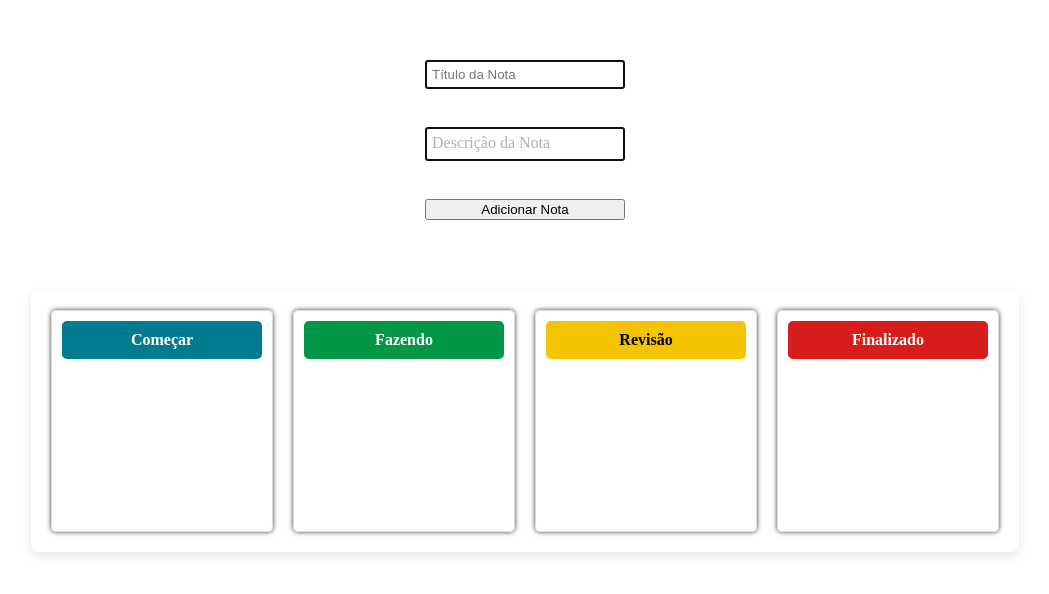
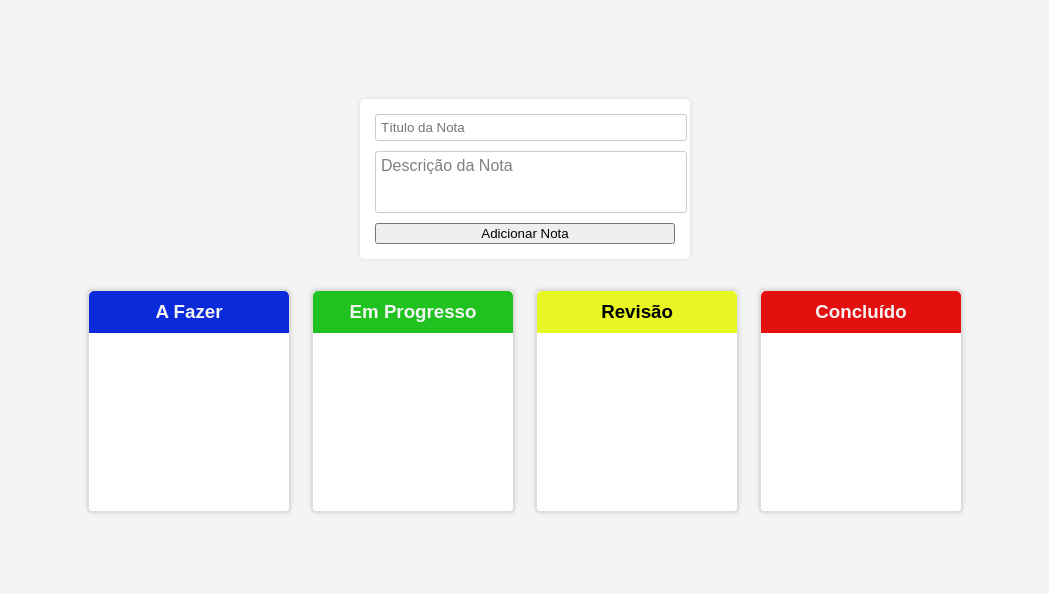
Before and after one commit to PedroMarcioDev/Projeto-Kanban, a plain HTML site: page Kanban/index.html in a window 1280 px wide. Shown: the part 102-696 px from the top of the page, without its empty margins (115-1164 px from the left). Drawn offline with Linux system fonts and the light colour scheme.

Commit message:
0.3.3
Ajustes feitos no teste funcionaram no projeto principal.

```diff
--- a/Kanban/estilo.css
+++ b/Kanban/estilo.css
@@ -1,101 +1,94 @@
-body{
-    background-color: rgb(255, 255, 255);
+body {
+    font-family: Arial, sans-serif;
     display: flex;
     justify-content: center;
+    align-items: center;
     height: 100vh;
-    align-items:center;
+    background-color: #f4f4f4;
     flex-direction: column;
 }
-
-.kanban{
+.container {
+    display: flex;
+    flex-direction: column;
+    align-items: center;
+    gap: 10px;
+    width: 80%;
+    max-width: 800px;
+}
+.kanban {
+    display: flex;
+    gap: 20px;
     justify-content: center;
-    gap: 20px;
-    margin-top: 40px;
-    display: flex;
+    /*flex-wrap: wrap;*/
+}
+.column {
+    width: 180px;
     background: white;
-    padding: 20px;
-    border-radius: 8px;
-    box-shadow: 0 4px 10px rgba(0, 0, 0, 0.1);
-}
-
-.column{
     padding: 10px;
-    width: 200px;
     border-radius: 5px;
-   /* background-color: whitesmoke;*/
-    box-shadow: 0 0 5px rgb(61, 61, 61);
+    box-shadow: 0 0 5px rgba(0, 0, 0, 0.1);
     min-height: 200px;
     text-align: center;
-    border: 1px solid #ddd;
+    border: 2px solid #ddd;
 }
 
 .column h3 {
-    margin: 0;
+    margin: -10px -10px 10px -10px;
     padding: 10px;
-    border-radius: 5px;
-    color: white;
-    font-size: 16px;
+    color: #f4f4f4;
+    border-top-left-radius: 5px;
+    border-top-right-radius: 5px;
+    /*border-bottom: 2px solid #ddd;*/
 }
 
-.column[data-column="começo"] h3 {
-    background-color: #007b8f;
+.column:nth-child(1) h3 {background: rgb(11, 42, 218);}
+.column:nth-child(2) h3 {background: rgb(32, 194, 32);}
+.column:nth-child(3) h3 {background: rgb(232, 247, 35); color: black;}
+.column:nth-child(4) h3 {background: rgba(228, 9, 9, 0.973);}
+
+.task {
+    background: rgb(194, 226, 236);
+    margin-bottom: 10px ;
+    padding: 10px;
+    cursor: grab;
+    border: 1px solid #ccc;
+    border-radius: 5px;
+    text-align: left;
+    font-size: 15px;
+    font-weight: bold;
+    box-shadow: 0 2px 5px rgba(0, 0, 0, 0.1);
 }
 
-.column[data-column="fazendo"] h3 {
-    background-color: #009846;
+.task h2 {
+    font-size:  16px;
+    margin: 20px 0;
 }
 
-.column[data-column="revisão"] h3 {
-    background-color: #f4c400;
-    color: black;
-}
-
-.column[data-column="fim"] h3 {
-    background-color: #d81b1b;
-}
-
-.task{
-    cursor: grab;
-    margin: 10px 0;
-    padding: 10px;
-    border-radius: 5px;
-    background-color: rgb(255, 255, 255);
-}
-
-.task-container{
-    min-height: 150px;
-    display: flex;
-    flex-direction: column;
-    gap: 10px;
-}
-
-.container{
-    align-items: center;
-    justify-content: center;
-    gap: 40px;
-    margin-bottom: 10px;
-    width: 200px;
-}
-
-.note-form{
+.note-form {
+    justify-items: center;
     display: flex;
     flex-direction: column;
     gap: 10px;
     margin-bottom: 20px;
+    width: 100%;
+    max-width: 300px;
+    background: white;
+    padding: 15px;
+    border-radius: 5px;
+    box-shadow: 0 0 5px rgba(0, 0, 0, 0.1);
 }
-.note-form input, .editable{
+.note-form input, .editable {
+    width: 100%;
     padding: 5px;
-    border: 2px solid #111010;
-    border-radius: 3px ;
-    background: white;
+    border: 1px solid #ccc;
+    border-radius: 3px;
+   /* background: white;*/
 }
-
 .editable {
-    min-height: 20px;
+    min-height: 50px;
 }
-
-.editable:empty::before{
+.editable:empty:before {
     content: attr(data-placeholder);
-    color: rgb(179, 176, 176);
+    color: gray;
     display: block;
 }
--- a/Kanban/func.js
+++ b/Kanban/func.js
@@ -1,7 +1,5 @@
 console.log("func.js carregando");
 
-//Função para as notas
-document.addEventListener('DOMContentLoaded', function(){
 let notes = JSON.parse(localStorage.getItem('notes')) || [];
 let editIndex = -1;
 const noteTitle = document.querySelector('#note-title');
@@ -9,55 +7,40 @@ document.addEventListener('DOMContentLoaded', function(){
 const addNoteBtn = document.querySelector('#add-note-btn');
 const columns = document.querySelectorAll('.column');
 
-    // Adicionando o evento dragover para permitir o drop
-    columns.forEach(column => {
-        column.addEventListener("dragover", allowDrop);
-    });
-
-    // Função para soltar as notas
+//Função para soltar as notas
 function allowDrop(ev) {
     ev.preventDefault();
 }
 
-    // Função para o arrasto das notas
+//Função para o arrasto das notas
 function drag(ev) {
     ev.dataTransfer.setData("text", ev.target.id);
 }
 
-    // Função para atualizar a posição no localstorage
+//Função para soltar as notas e atualizar a posição
 function drop(ev) {
     ev.preventDefault();
     var data = ev.dataTransfer.getData("text");
     var task = document.getElementById(data);
-        var targetColumn = ev.target.closest('.column');
-
-        if (!targetColumn) {
-            targetColumn = ev.target;
+    var targetColumn = ev.target;
     while (targetColumn && !targetColumn.classList.contains('column')) {
         targetColumn = targetColumn.parentNode;
     }
-        }
-
     if (targetColumn) {
-            targetColumn.querySelector('.task-container').appendChild(task);
-            const noteIndex = notes.findIndex(note => `note-${notes.indexOf(note)}` === data);
-            if (noteIndex !== -1) {
-                notes[noteIndex].column = targetColumn.getAttribute("data-column");
+        targetColumn.appendChild(task);
         saveNotes();
     }
 }
-    }
 
-    // Função que salva as notas na memoria!
-    function saveNotes(){
+//Função que salva as notas na memória!
+function saveNotes() {
     localStorage.setItem('notes', JSON.stringify(notes));
 }
 
-    // Função que exibe as notas e mantem na posição escolhida
+//Função que exibe as notas  e mntem na posição escolhida
 function displayNotes() {
-        document.querySelectorAll('.task-container').forEach(container => container.innerHTML = '');
-
-        notes.forEach((note, index) =>{
+    columns.forEach(column => column.innerHTML = column.querySelector('h3').outerHTML);
+    notes.forEach((note, index) => {
         const noteElement = document.createElement('div');
         noteElement.classList.add('task');
         noteElement.id = `note-${index}`;
@@ -68,40 +51,38 @@ document.addEventListener('DOMContentLoaded', function(){
             <p>${note.description}</p>
         `;
 
-            // Botão de editar
+        //Botão de editar
         const editButton = document.createElement('button');
         editButton.textContent = 'Editar';
-            editButton.addEventListener('click', (e) =>{
+        editButton.addEventListener('click', (e) => {
             e.stopPropagation();
             editNote(index);
         });
 
-            // Botão de excluir
+        //Botão de excluir
         const deleteButton = document.createElement('button');
         deleteButton.textContent = 'Excluir';
-            deleteButton.addEventListener('click', (e) =>{
+        deleteButton.addEventListener('click', (e) => {
             e.stopPropagation();
             deleteNote(index);
         });
 
         noteElement.appendChild(editButton);
         noteElement.appendChild(deleteButton);
-
-            const targetColumn = document.querySelector(`.column[data-column="${note.column}"]`) || columns[0];
-            targetColumn.querySelector('.task-container').appendChild(noteElement);
+        columns[0].appendChild(noteElement);
     });
 }
 
-    // Função para adicionar e notificar
-    function addNote(){
-        if (noteTitle.value.trim() === '' || noteDescription.innerHTML.trim() === '' ) {
-            alert('Verifique o titulo ou a anotação se está em branco.');
+//Função para notificar se o campo está vazio
+function addNote() {
+    if (noteTitle.value.trim() === '' || noteDescription.innerHTML.trim() === '') {
+        alert('Por favor, preencha tanto o título quanto a descrição.');
         return;
     }
+
     const note = {
         title: noteTitle.value,
         description: noteDescription.innerHTML.trim(),
-            column: 'começo'
     };
 
     if (editIndex === -1) {
@@ -114,18 +95,18 @@ document.addEventListener('DOMContentLoaded', function(){
     saveNotes();
     displayNotes();
     noteTitle.value = '';
-        noteDescription.innerHTML= '';
+    noteDescription.innerHTML = '';
 }
 
-    // Função para edição da nota
-    function editNote(index){
+//Função para a edição da nota
+function editNote(index) {
     const note = notes[index];
     noteTitle.value = note.title;
     noteDescription.innerHTML = note.description;
     editIndex = index;
 }
 
-    // Função para deletar a nota
+//Função para deletar a nota
 function deleteNote(index) {
     notes.splice(index, 1);
     saveNotes();
@@ -134,4 +115,3 @@ document.addEventListener('DOMContentLoaded', function(){
 
 addNoteBtn.addEventListener('click', addNote);
 displayNotes();
-});
--- a/Kanban/index.html
+++ b/Kanban/index.html
@@ -8,38 +8,28 @@
 </head>
 <body>
     <div class="container">
-        <div class="note-form" id="note-form">
+        <div class="note-form">
             <input type="text" id="note-title" placeholder="Título da Nota">
-            <br>
             <div id="note-description" contenteditable="true" class="editable" data-placeholder="Descrição da Nota"></div>
-            <br>
-            <button id="add-note-btn"> Adicionar Nota </button>
-
+            <button id="add-note-btn">Adicionar Nota</button>
         </div>
+        <div class="kanban">
+            <div class="column" ondrop="drop(event)" ondragover="allowDrop(event)">
+                <h3>A Fazer</h3>
             </div>
 
-    <div class="kanban">
-        <!-- <div class="task" id="task1" draggable="true" ondragstart="drag(event)">Exemplo 1</div>
-        <div class="task" id="task2" draggable="true" ondragstart="drag(event)">Exemplo 2</div>-->
-
-            <div class="column" data-column="começo" draggable="true" ondrop="drop(event)" ondragover="drag(event)">
-                <h3>Começar</h3>
-                <div class="task-container"></div>
+            <div class="column" ondrop="drop(event)" ondragover="allowDrop(event)">
+                <h3>Em Progresso</h3>
             </div>
 
-            <div class="column" data-column="fazendo" draggable="true" ondrop="drop(event)" ondragover="drag(event)">
-                <h3>Fazendo</h3>
-                <div class="task-container"></div>
+            <div class="column" ondrop="drop(event)" ondragover="allowDrop(event)">
+                <h3>Revisão</h3>
             </div>
 
-            <div class="column"data-column="revisão" draggable="true" ondrop="drop(event)"  ondragover="drag(event)">
-                <h3>Revisão</h3>
-                <div class="task-container"></div>
+            <div class="column" ondrop="drop(event)" ondragover="allowDrop(event)">
+                <h3>Concluído</h3>
             </div>
 
-            <div class="column" data-column="fim" draggable="true" ondrop="drop(event)"  ondragover="drag(event)">
-                <h3>Finalizado</h3>
-                <div class="task-container"></div>
         </div>
     </div>
     <script src="func.js"></script>
```
Lines whose indentation alone changed are shown as unchanged.
